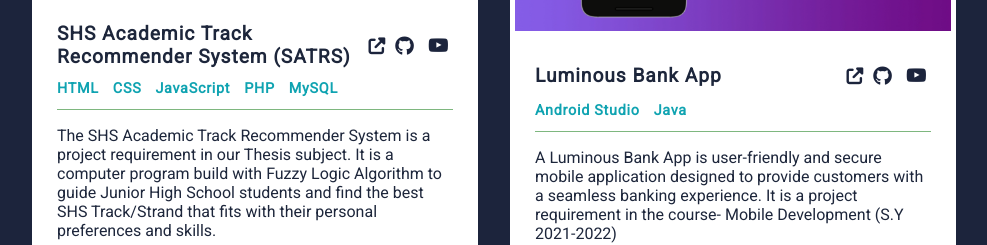
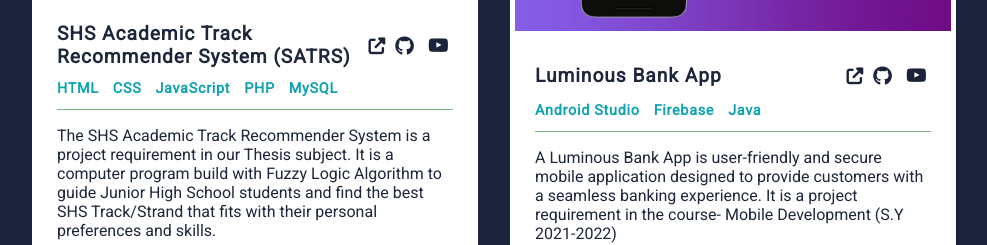
Before and after one commit to christine-lehmann/ChristineCion, a plain HTML site: page index.html in a window 1280 px wide. Shown: the part 2863-3108 px from the top of the page, without its empty margins (146-1133 px from the left). Drawn offline with nearby package versions, Linux system fonts and the light colour scheme.

Commit message:
modified project desc

```diff
--- a/index.html
+++ b/index.html
@@ -439,6 +439,7 @@
             </div>
             <div class="project-skills">
                 <span>Android Studio</span>
+                <span>Firebase</span>
                 <span>Java</span>
             </div>
             <p class="project-description">
```
